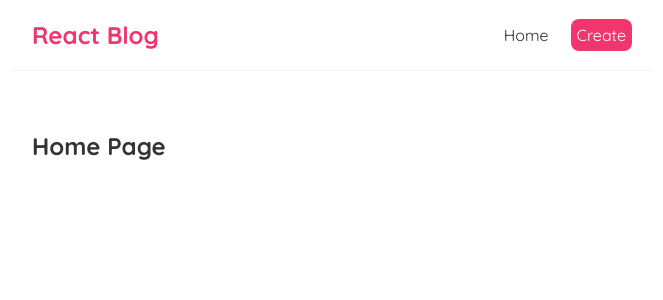
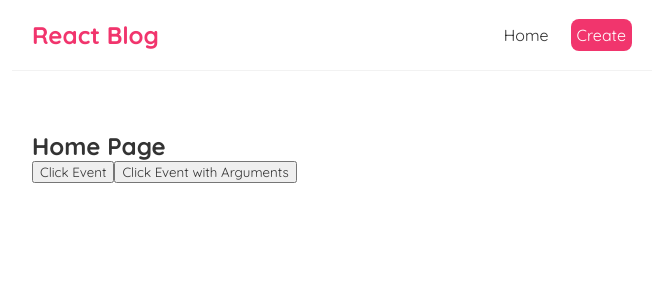
Before and after one commit to VeyGudTek/Blog_Test, a React (Create React App) app: page / in a window 1280 px wide. Shown: the top 300 px of the page, without its empty margins (308-971 px from the left). Built offline with nearby package versions, Linux system fonts and the light colour scheme.

Commit message:
Added Click Events

```diff
--- a/src/Home.js
+++ b/src/Home.js
@@ -1,7 +1,20 @@
 const Home = () => {
+    const handleClick = (e) => {
+        console.log('Wow')
+        console.log(e)
+    }
+
+    const handleCLickAgain = (name, e) => {
+        console.log(name)
+        console.log(e.target)
+    }
+
     return (
         <div className="home">
             <h2>Home Page</h2>
+
+            <button onClick={handleClick}>Click Event</button>
+            <button onClick={(e)=>{handleCLickAgain('Elma', e)}}>Click Event with Arguments</button>
         </div>
     )
 }
```
